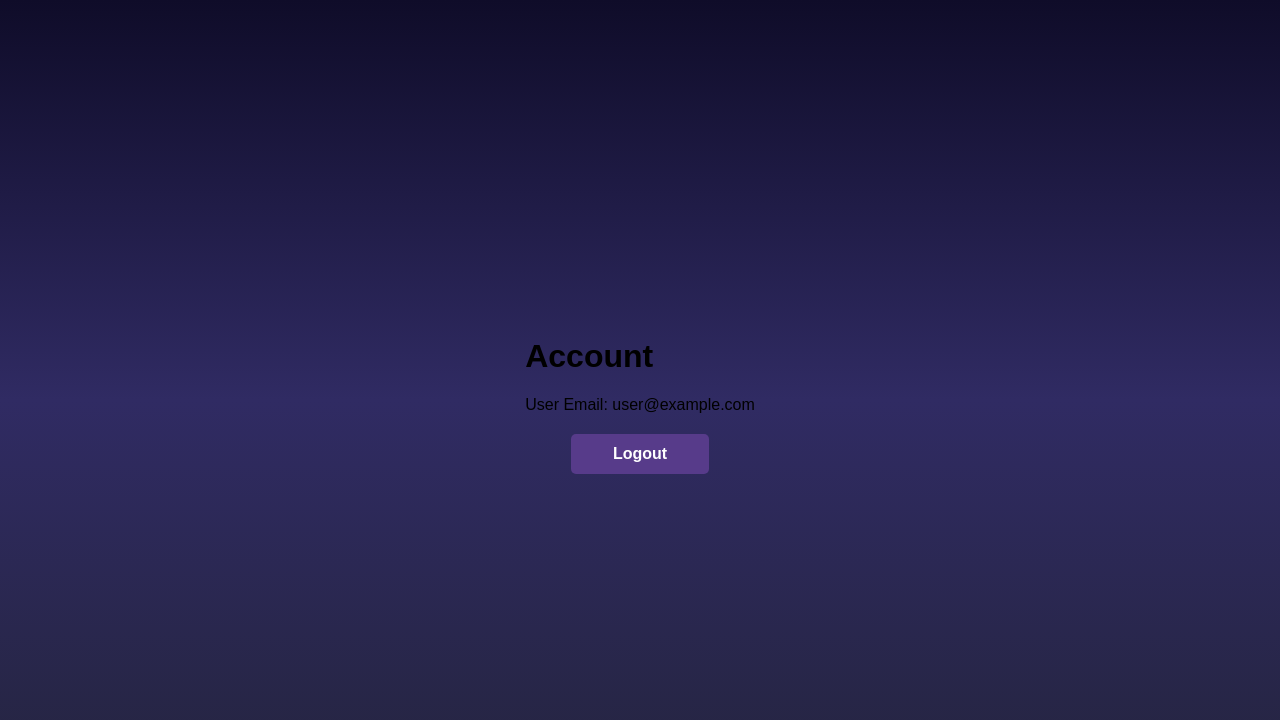
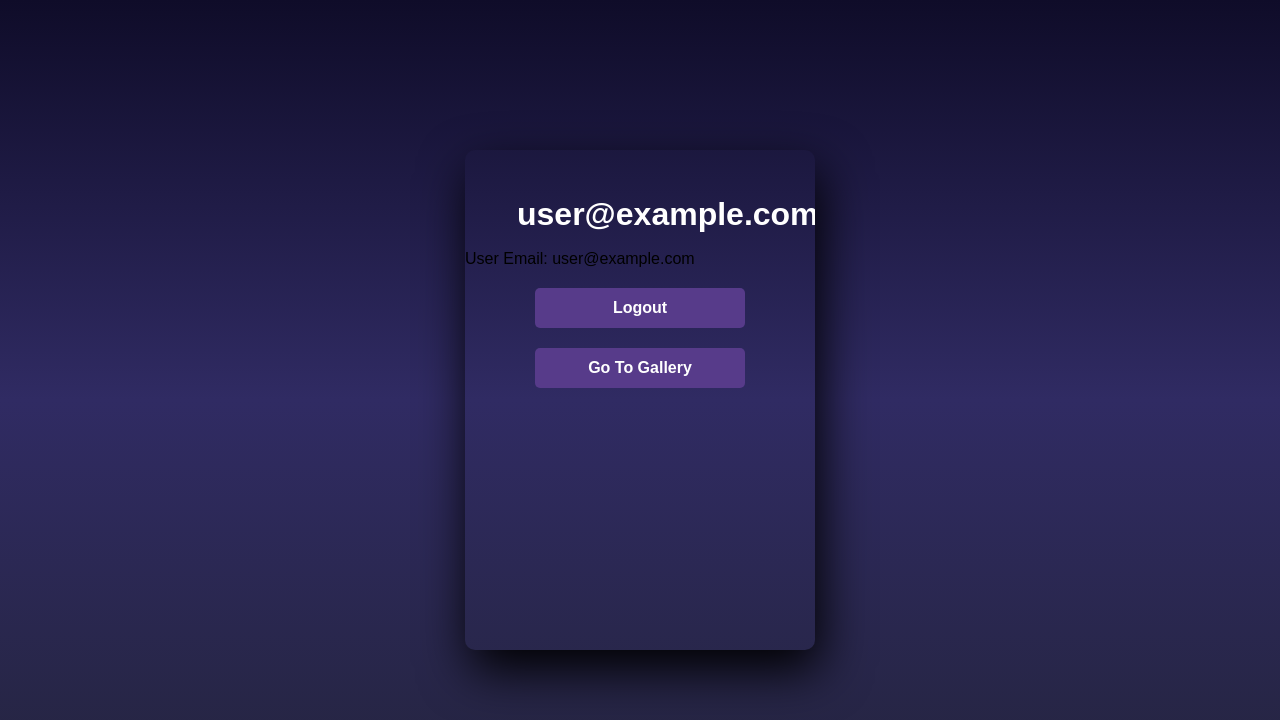
Before and after one commit to CMSC-447-Software-Engineering/gizzyGallery, a React (Create React App) app: page /account in a window 1280 px wide. Shown: the top 720 px of the page. Built offline with nearby package versions, Linux system fonts and the light colour scheme; no server answers; sample sign-in values are in the browser's storage.

Commit message:
Added nav buttons and edited account page

```diff
--- a/src/pages/account.jsx
+++ b/src/pages/account.jsx
@@ -15,14 +15,23 @@ const Account = () => {
       console.log(e.message);
     }
   };
-
+  const handleLGoToGizzy = async () => {
+    try {
+      navigate('/gizzyGal');
+    } catch (e) {
+      console.log(e.message);
+    }
+  };
   return (
-    <div className='max-w-[600px] mx-auto my-16 p-4'>
-      <h1 className='text-2xl font-bold py-4'>Account</h1>
+    <div className='container'>
+      <h1 className='accountEmail'> {user && user.email}</h1>
       <p>User Email: {user && user.email}</p>
 
-      <button onClick={handleLogout} className='border px-6 py-2 my-4'>
+      <button onClick={handleLogout} className=''>
         Logout
+      </button>
+      <button onClick={handleLGoToGizzy} className=''>
+        Go To Gallery
       </button>
     </div>
   );
--- a/src/pages/gizzyGal.css
+++ b/src/pages/gizzyGal.css
@@ -2,7 +2,7 @@
     position: fixed;
     align-content: space-between;
     top: 3%;
-    left:40%;
+    left:35%;
     color: white;
     font-size: 32px;
 }
@@ -21,7 +21,7 @@
     float: left;
     padding: 10px;
     overflow: hidden;
-    height: 80%; /* Should be removed. Only for demonstration */
+    height: 100%;
 }
 
 .left{
@@ -50,3 +50,17 @@
     display: table;
     clear: both;
 }
+.userAccount{
+    color: white;
+    position: fixed;
+    width: 50px;
+    top: 3%;
+    left:3%;
+}
+.accountEmail{
+    position: relative;
+    color: white;
+    padding: 10px;
+    top: 3%;
+    left: 12%;
+}
--- a/src/pages/gizzyGal.jsx
+++ b/src/pages/gizzyGal.jsx
@@ -13,7 +13,7 @@ export default function GizzyGal(){
     <div className = "gizzyHeader">
       <h1>Gizzy Gallery</h1>
     </div>
-    {/* <button onClick={goToAccount} className="resetButton"><span>&#171;</span> Go To Account</button> */}
+    <button onClick={goToAccount} className="userAccount"><span>&#171;</span> Go To Account</button>
     <div class="row">
       <div className="column left" >
         <h2>Albums:</h2>
--- a/src/pages/home.jsx
+++ b/src/pages/home.jsx
@@ -7,7 +7,6 @@ export default function Home(){
     const [email, setEmail] = React.useState('');
     const [password, setPassword] = React.useState('');
     const [confirmPassword, setConfirmPassword] = React.useState('');
-    const [error, setError] = React.useState('')
     const navigate = useNavigate()
 
 
@@ -52,7 +51,6 @@ export default function Home(){
 
     const handleSave = async(e) =>{
         e.preventDefault();
-        setError('');
         if(confirmPassword === '' || password === '' || email === ''){
             alert("Please complete all parts of the form");
             return;
@@ -66,24 +64,19 @@ export default function Home(){
             await createUser(email, password);
             navigate('/gizzyGal')
         }catch (e){
-            setError(e.message);
+            alert(e.message);
         }
-        if(error){
-            alert(error);
-        }
+
     }
     const handleLog = async(e) =>{
         e.preventDefault();
-        setError('');
         try{
             await signIn(email, password);
             navigate('/gizzyGal')
         }catch (e){
-            setError(e.message);
+            alert(e.message);
         }
-        if(error){
-            alert(error);
-        }
+
     }
     return (
 
```
